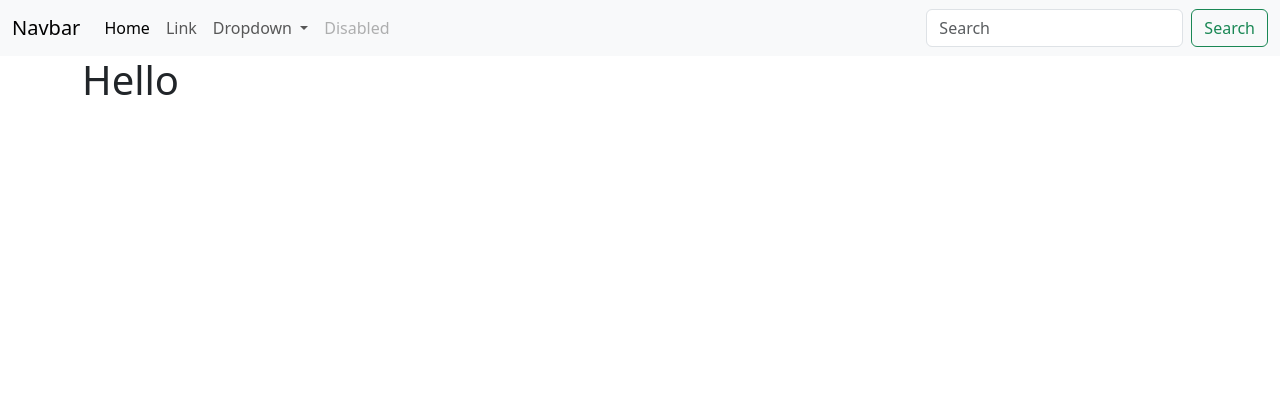
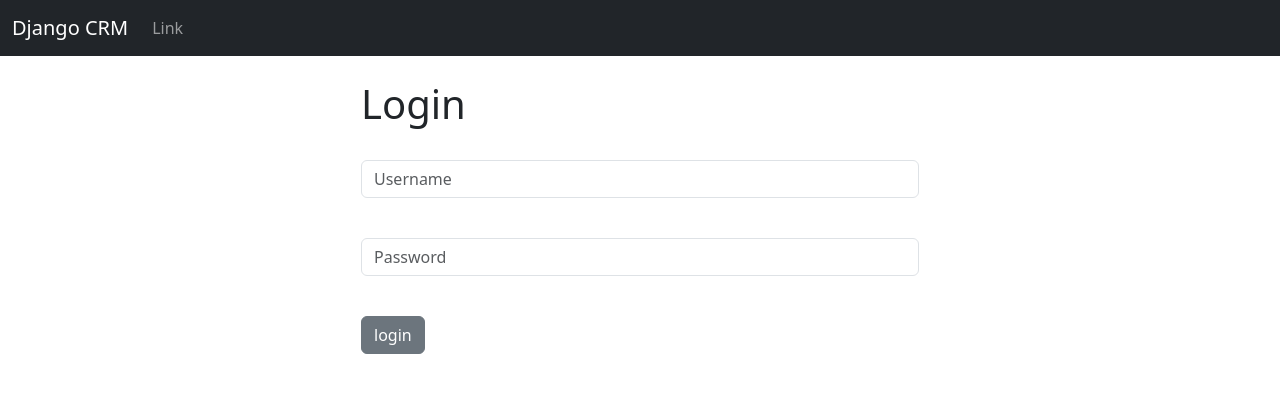
Before and after one commit to AjedidahMwanzia/CRM, a Django app: page / in a window 1280 px wide. Shown: the top 393 px of the page. Run offline with Django 4.2, Linux system fonts and the light colour scheme.

Commit message:
configure user login in view.py

```diff
--- a/website/templates/base.html
+++ b/website/templates/base.html
@@ -9,6 +9,14 @@
   <body>
   {% include 'navbar.html' %}
     <div class="container">
+      <br>
+        {% if messages %}
+          {% for message in messages %}
+            {{ message }}
+          {% endfor %}
+
+        {% endif %}
+
         {% block content %}
 
         {%  endblock %}
--- a/website/templates/home.html
+++ b/website/templates/home.html
@@ -1,9 +1,37 @@
 {% extends 'base.html' %}
 
 {% block content %}
+<div class="col-md-6 offset-md-3">
+{% if user.is_authenticated %}
 
-    <h1>Hello</h1>
+<h1>Hello World
 
+ {% else %}
+</h1>
+    <h1>Login</h1>
+    <br>
+
+    <form method="POST" action="{% url 'home' %}">
+    {% csrf_token %}
+    <form>
+        <div class="mb-3">
+
+          <input type="text" class="form-control" name="username" placeholder="Username" required>
+
+        </div>
+        <br>
+        <div class="mb-3">
+
+          <input type="password" class="form-control"  name="password" placeholder="Password" required>
+        </div>
+      <br>
+        <button type="submit" class="btn btn-secondary">login</button>
+      </form>
+    </form>
+
+</div>
+
+{% endif %}
 
 
 {%  endblock %}
--- a/website/templates/navbar.html
+++ b/website/templates/navbar.html
@@ -1,18 +1,18 @@
-<nav class="navbar navbar-expand-lg bg-body-tertiary">
+<nav class="navbar navbar-expand-lg navbar-dark bg-dark">
     <div class="container-fluid">
-      <a class="navbar-brand" href="#">Navbar</a>
+      <a class="navbar-brand" href="{% url 'home' %}">Django CRM</a>
       <button class="navbar-toggler" type="button" data-bs-toggle="collapse" data-bs-target="#navbarSupportedContent" aria-controls="navbarSupportedContent" aria-expanded="false" aria-label="Toggle navigation">
         <span class="navbar-toggler-icon"></span>
       </button>
       <div class="collapse navbar-collapse" id="navbarSupportedContent">
         <ul class="navbar-nav me-auto mb-2 mb-lg-0">
-          <li class="nav-item">
+          <!-- <li class="nav-item">
             <a class="nav-link active" aria-current="page" href="#">Home</a>
-          </li>
+          </li> -->
           <li class="nav-item">
             <a class="nav-link" href="#">Link</a>
           </li>
-          <li class="nav-item dropdown">
+          <!-- <li class="nav-item dropdown">
             <a class="nav-link dropdown-toggle" href="#" role="button" data-bs-toggle="dropdown" aria-expanded="false">
               Dropdown
             </a>
@@ -22,15 +22,15 @@
               <li><hr class="dropdown-divider"></li>
               <li><a class="dropdown-item" href="#">Something else here</a></li>
             </ul>
-          </li>
-          <li class="nav-item">
+          </li> -->
+          <!-- <li class="nav-item">
             <a class="nav-link disabled" aria-disabled="true">Disabled</a>
-          </li>
+          </li> -->
         </ul>
-        <form class="d-flex" role="search">
+        <!-- <form class="d-flex" role="search">
           <input class="form-control me-2" type="search" placeholder="Search" aria-label="Search">
           <button class="btn btn-outline-success" type="submit">Search</button>
-        </form>
+        </form> -->
       </div>
     </div>
   </nav>
--- a/website/urls.py
+++ b/website/urls.py
@@ -4,5 +4,7 @@ from . import views
 
 urlpatterns = [
     path('', views.home, name='home'),
+    # path('login/', views.login_user, name='login'),
+    path('logout/', views.logout_user, name='logout'),
 
 ]
--- a/website/views.py
+++ b/website/views.py
@@ -1,5 +1,29 @@
-from django.shortcuts import render
+from django.shortcuts import render,redirect
+from django.contrib.auth import authenticate,login, logout
+from django.contrib import messages
 
 # Create your views here.
 def home(request):
-    return render (request, 'home.html', {})
+    # check to see if logging in
+    if request.method == 'POST':
+        username = request.POST['username']
+        password = request.POST['password']
+        # authenticate
+        user = authenticate(request, username=username, password=password)
+        if user is not None:
+          login(request, user)
+          messages.success(request, 'You have successfully logged in' )
+          return redirect('home')
+        else:
+            messages.success(request, 'There was a login error ...')
+            return redirect('home')
+    else:
+        return render (request, 'home.html', {})
+
+def login_user(request):
+    # return render (request, 'login.html')
+    pass
+
+def logout_user(request):
+    # return render (request, 'logout.html')
+    pass
```
